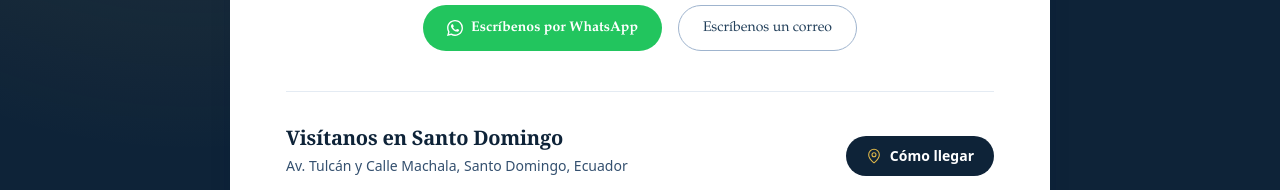
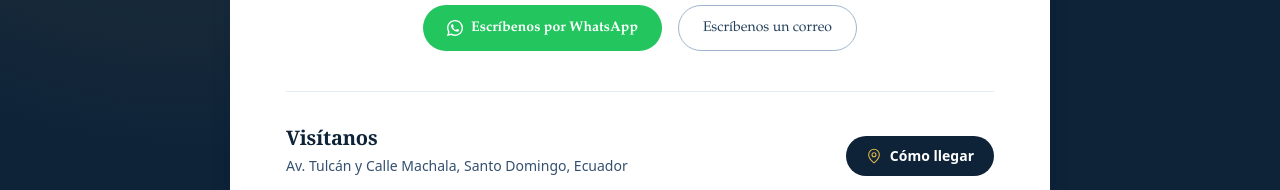
Before and after one commit to compuproyectos-beep/numa-mediacion, a Next.js app in the folder frontend/: page / in a window 1280 px wide. Shown: the part 3480-3670 px from the top of the page. Built offline with nearby package versions, Linux system fonts and the light colour scheme; no server answers; a web font is replaced by a local one.

Commit message:
Cambios con skills de diseños

```diff
--- a/frontend/src/app/page.tsx
+++ b/frontend/src/app/page.tsx
@@ -615,7 +615,7 @@ export default function HomePage() {
             <div className="mt-10 pt-8 border-t border-numa-100 text-left">
               <div className="flex flex-col sm:flex-row sm:items-end sm:justify-between gap-3 mb-4">
                 <div>
-                  <h3 className="text-xl font-bold text-numa-900 mb-1">Visítanos en Santo Domingo</h3>
+                  <h3 className="text-xl font-bold text-numa-900 mb-1">Visítanos</h3>
                   <p className="text-sm text-numa-600 font-sans">Av. Tulcán y Calle Machala, Santo Domingo, Ecuador</p>
                 </div>
                 <a
@@ -630,7 +630,7 @@ export default function HomePage() {
               </div>
               <div className="overflow-hidden rounded-2xl ring-1 ring-numa-100 bg-numa-50">
                 <iframe
-                  title="Ubicación del Centro de Mediación NUMA en Santo Domingo"
+                  title="Ubicación del Centro de Mediación NUMA"
                   src="https://www.google.com/maps?q=-0.2527971,-79.1692147&hl=es&z=18&output=embed"
                   className="block w-full h-[260px] sm:h-[340px] border-0"
                   loading="lazy"
```
